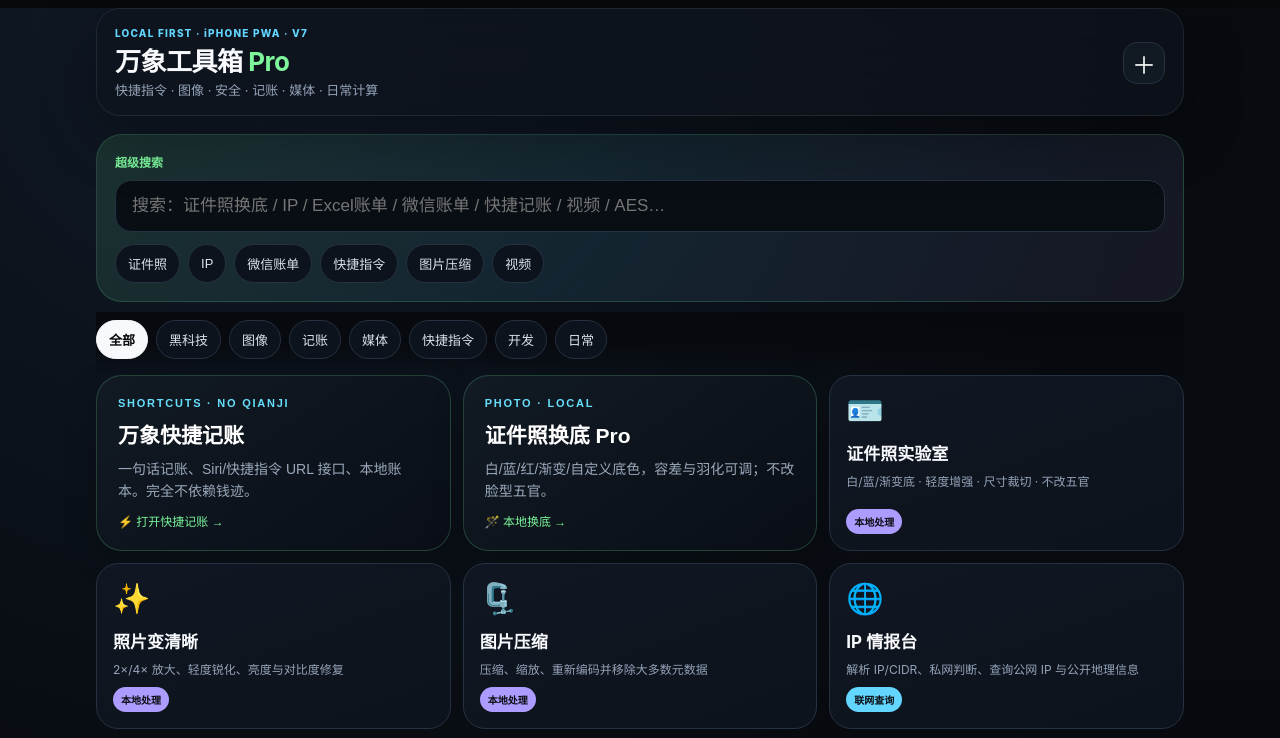
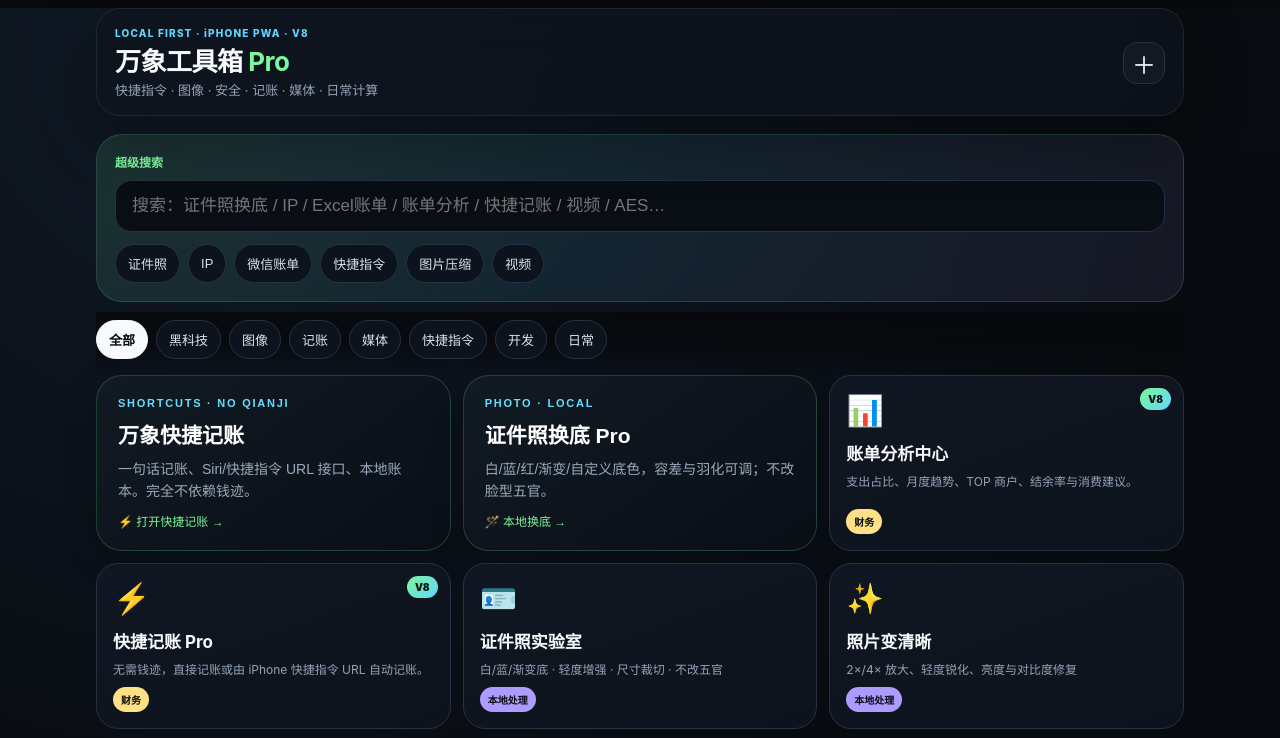
Before and after one commit to skyrianosipack-wq/-wanxiang-toolbox, a plain HTML site: page index.html in a window 1280 px wide. Shown: the top 738 px of the page. Drawn offline with Linux system fonts and the light colour scheme.

Commit message:
V8：启用独立快捷记账、账单分析和稳定换底色

```diff
--- a/index.html
+++ b/index.html
@@ -10,28 +10,29 @@
   <link rel="manifest" href="./manifest.webmanifest" />
   <link rel="icon" href="./icon.svg" type="image/svg+xml" />
   <link rel="apple-touch-icon" href="./icon.svg" />
-  <link rel="stylesheet" href="./style.css?v=7" />
+  <link rel="stylesheet" href="./style.css?v=8" />
   <title>万象工具箱 Pro</title>
 </head>
 <body>
   <div class="app-shell">
     <header class="topbar glass">
       <div>
-        <div class="eyebrow">LOCAL FIRST · iPHONE PWA · V7</div>
+        <div class="eyebrow">LOCAL FIRST · iPHONE PWA · V8</div>
         <h1>万象工具箱 <span>Pro</span></h1>
         <p>快捷指令 · 图像 · 安全 · 记账 · 媒体 · 日常计算</p>
       </div>
       <button id="installHint" class="icon-btn" title="添加到主屏幕">＋</button>
     </header>
-    <section class="hero"><div class="hero-card"><div class="hero-badge">超级搜索</div><input id="globalSearch" placeholder="搜索：证件照换底 / IP / Excel账单 / 微信账单 / 快捷记账 / 视频 / AES…" autocomplete="off" /><div id="quickChips" class="chips"></div></div></section>
+    <section class="hero"><div class="hero-card"><div class="hero-badge">超级搜索</div><input id="globalSearch" placeholder="搜索：证件照换底 / IP / Excel账单 / 账单分析 / 快捷记账 / 视频 / AES…" autocomplete="off" /><div id="quickChips" class="chips"></div></div></section>
     <nav id="categoryNav" class="category-nav"></nav>
     <main id="toolGrid" class="tool-grid"></main>
     <footer><div>万象工具箱 Pro · 本地优先</div><small>涉及密码、账单和照片的处理默认在浏览器本地完成；联网查询会明确提示。安全工具只用于你自己的设备、数据和明确授权环境。</small></footer>
   </div>
   <div id="modal" class="modal" aria-hidden="true"><div class="modal-backdrop" data-close></div><section class="modal-sheet glass"><div class="modal-head"><div><div id="modalKicker" class="eyebrow"></div><h2 id="modalTitle"></h2></div><button class="icon-btn" data-close>×</button></div><div id="modalBody" class="modal-body"></div></section></div>
   <template id="fieldTemplate"><label class="field"><span></span><input /></label></template>
-  <script src="./app.js?v=7" defer></script>
-  <script src="./patch-v7.js?v=7" defer></script>
-  <script src="./v7-fix.js?v=7" defer></script>
+  <script src="./app.js?v=8" defer></script>
+  <script src="./patch-v7.js?v=8" defer></script>
+  <script src="./v7-fix.js?v=8" defer></script>
+  <script src="./v8fix.js?v=8" defer></script>
 </body>
 </html>
```
